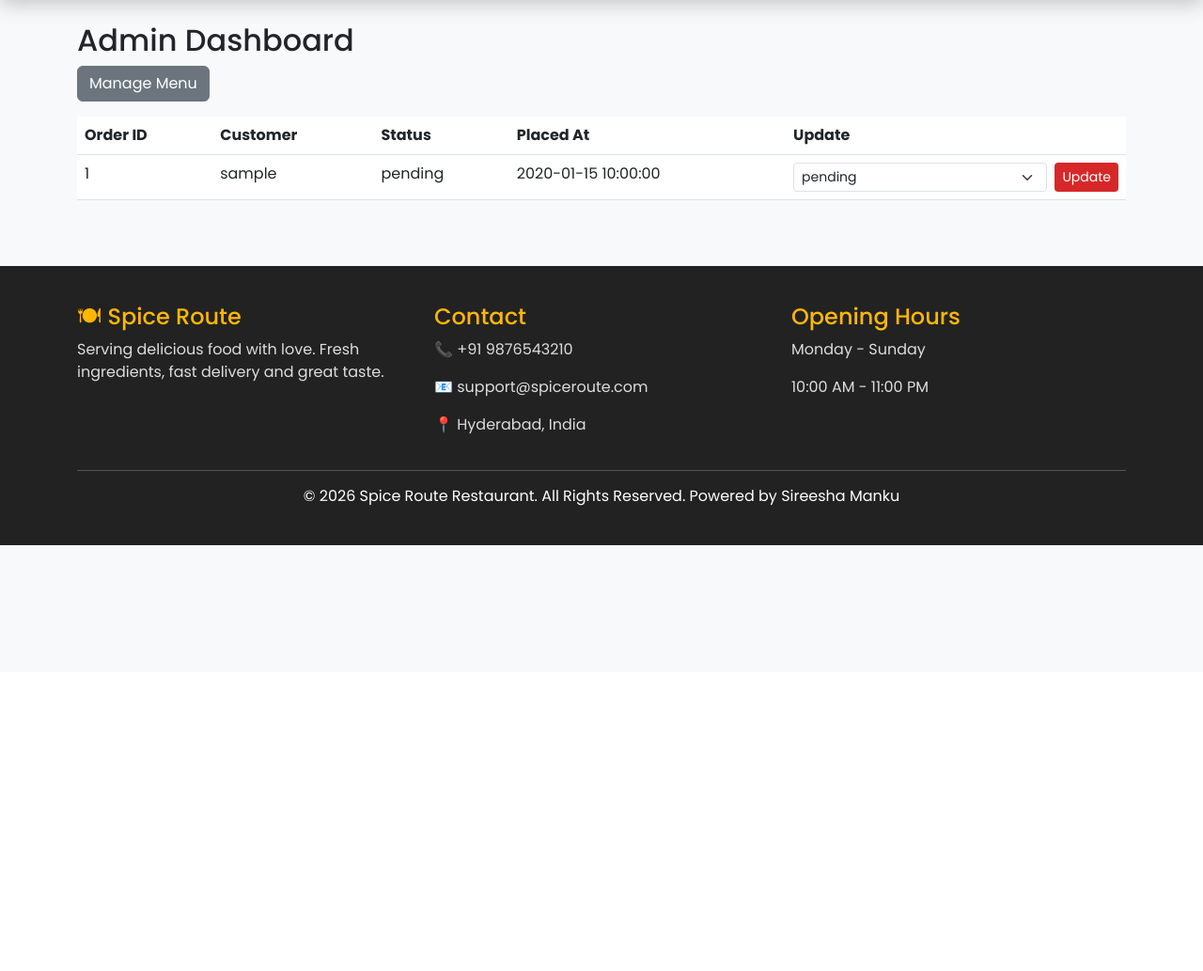
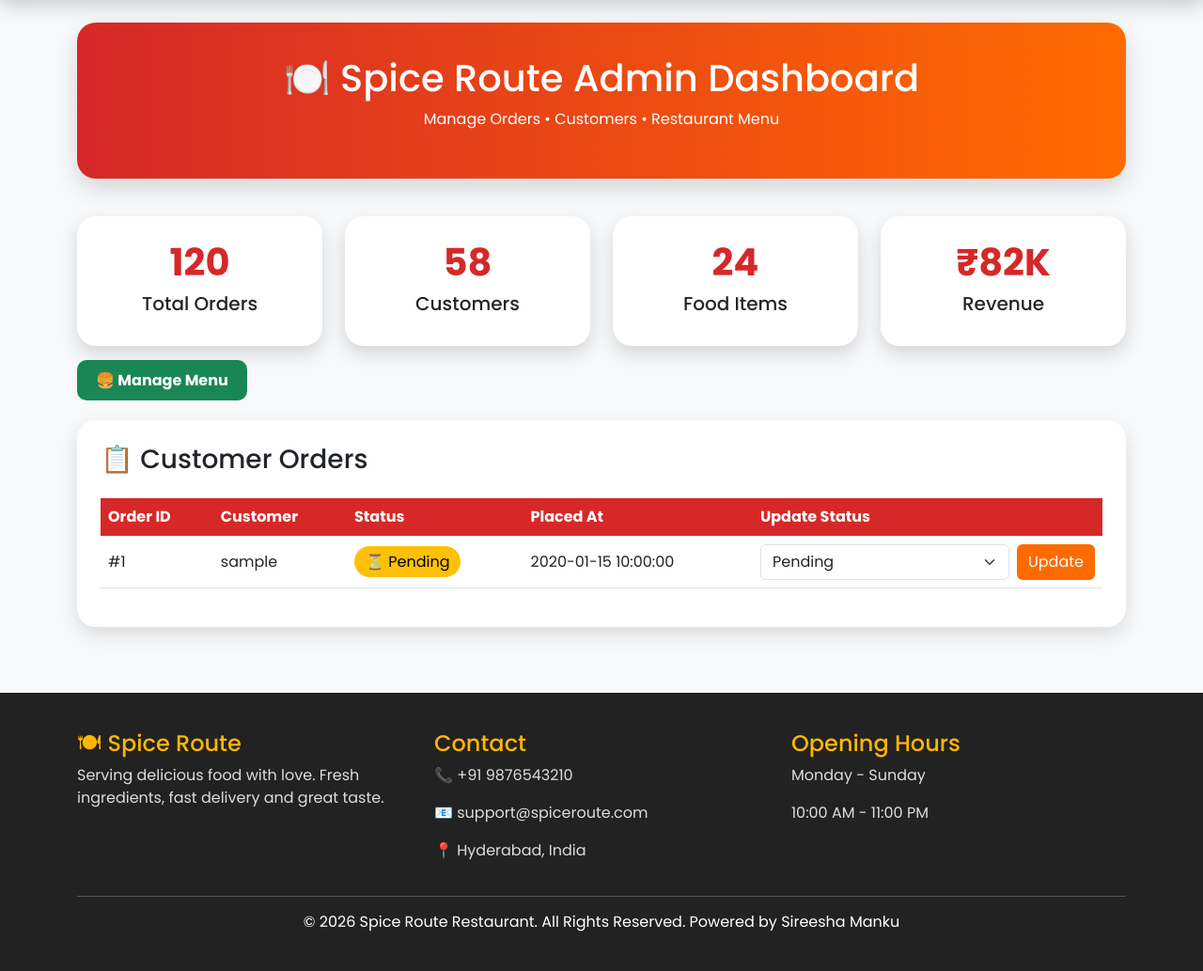
Before and after one commit to sireesha-droid/aws-production-restaurant-app, a Flask app: page /admin in a window 1280 px wide. Shown: the part 85-1118 px from the top of the page at 94% size. Before the commit the page ends 665 px from the top, so only its background shows below. Run offline with Flask 3, Linux system fonts and the light colour scheme; the visitor is signed in with stand-in values (Sample User, id 1); tables that the repository leaves empty hold one stand-in row (values such as "Sample post"); data that the repository does not hold is empty.

Commit message:
Update admin_dashboard.html

```diff
--- a/templates/admin_dashboard.html
+++ b/templates/admin_dashboard.html
@@ -1,32 +1,299 @@
 {% extends "base.html" %}
 {% block title %}Admin Dashboard - Spice Route{% endblock %}
+
 {% block content %}
-<h2>Admin Dashboard</h2>
-<a href="{{ url_for('admin_menu') }}" class="btn btn-secondary mb-3">Manage Menu</a>
-<table class="table">
+
+<style>
+
+.dashboard-banner{
+background:linear-gradient(90deg,#d62828,#ff6b00);
+color:white;
+padding:35px;
+border-radius:20px;
+margin-bottom:40px;
+text-align:center;
+box-shadow:0 10px 25px rgba(0,0,0,.15);
+}
+
+.stat-card{
+background:white;
+padding:25px;
+border-radius:20px;
+box-shadow:0 8px 20px rgba(0,0,0,.15);
+text-align:center;
+transition:.3s;
+margin-bottom:25px;
+}
+
+.stat-card:hover{
+transform:translateY(-8px);
+}
+
+.stat-card h2{
+font-size:40px;
+font-weight:bold;
+color:#d62828;
+}
+
+.table-card{
+background:white;
+padding:25px;
+border-radius:20px;
+box-shadow:0 8px 20px rgba(0,0,0,.12);
+margin-top:30px;
+}
+
+.table th{
+background:#d62828;
+color:white;
+}
+
+.form-select{
+min-width:150px;
+}
+
+.btn-update{
+background:#ff6b00;
+border:none;
+color:white;
+}
+
+.btn-update:hover{
+background:#e65100;
+}
+
+.manage-btn{
+background:#198754;
+color:white;
+font-weight:bold;
+border-radius:10px;
+padding:10px 20px;
+text-decoration:none;
+}
+
+.manage-btn:hover{
+background:#157347;
+color:white;
+}
+
+.status-pending{
+background:#ffc107;
+color:black;
+padding:5px 12px;
+border-radius:20px;
+}
+
+.status-preparing{
+background:#0dcaf0;
+color:white;
+padding:5px 12px;
+border-radius:20px;
+}
+
+.status-ready{
+background:#198754;
+color:white;
+padding:5px 12px;
+border-radius:20px;
+}
+
+.status-delivered{
+background:#6f42c1;
+color:white;
+padding:5px 12px;
+border-radius:20px;
+}
+
+</style>
+
+<div class="dashboard-banner">
+
+<h1>🍽️ Spice Route Admin Dashboard</h1>
+
+<p>Manage Orders • Customers • Restaurant Menu</p>
+
+</div>
+
+<div class="row">
+
+<div class="col-md-3">
+
+<div class="stat-card">
+
+<h2>120</h2>
+
+<h5>Total Orders</h5>
+
+</div>
+
+</div>
+
+<div class="col-md-3">
+
+<div class="stat-card">
+
+<h2>58</h2>
+
+<h5>Customers</h5>
+
+</div>
+
+</div>
+
+<div class="col-md-3">
+
+<div class="stat-card">
+
+<h2>24</h2>
+
+<h5>Food Items</h5>
+
+</div>
+
+</div>
+
+<div class="col-md-3">
+
+<div class="stat-card">
+
+<h2>₹82K</h2>
+
+<h5>Revenue</h5>
+
+</div>
+
+</div>
+
+</div>
+
+<div class="mb-4">
+
+<a href="{{ url_for('admin_menu') }}" class="manage-btn">
+
+🍔 Manage Menu
+
+</a>
+
+</div>
+
+<div class="table-card">
+
+<h3 class="mb-4">
+
+📋 Customer Orders
+
+</h3>
+
+<table class="table table-hover align-middle">
+
 <thead>
-        <tr><th>Order ID</th><th>Customer</th><th>Status</th><th>Placed At</th><th>Update</th></tr>
+
+<tr>
+
+<th>Order ID</th>
+
+<th>Customer</th>
+
+<th>Status</th>
+
+<th>Placed At</th>
+
+<th>Update Status</th>
+
+</tr>
+
 </thead>
+
 <tbody>
+
 {% for order in orders %}
+
 <tr>
-            <td>{{ order.id }}</td>
+
+<td>#{{ order.id }}</td>
+
 <td>{{ order.username }}</td>
-            <td>{{ order.status }}</td>
+
+<td>
+
+{% if order.status=="pending" %}
+
+<span class="status-pending">
+
+⏳ Pending
+
+</span>
+
+{% elif order.status=="preparing" %}
+
+<span class="status-preparing">
+
+👨‍🍳 Preparing
+
+</span>
+
+{% elif order.status=="ready" %}
+
+<span class="status-ready">
+
+✅ Ready
+
+</span>
+
+{% else %}
+
+<span class="status-delivered">
+
+🚚 Delivered
+
+</span>
+
+{% endif %}
+
+</td>
+
 <td>{{ order.created_at }}</td>
+
 <td>
-                <form method="POST" action="{{ url_for('update_order_status', order_id=order.id) }}" class="d-flex gap-2">
-                    <select name="status" class="form-select form-select-sm">
-                        <option value="pending">pending</option>
-                        <option value="preparing">preparing</option>
-                        <option value="ready">ready</option>
-                        <option value="delivered">delivered</option>
+
+<form
+method="POST"
+action="{{ url_for('update_order_status', order_id=order.id) }}"
+class="d-flex gap-2">
+
+<select
+name="status"
+class="form-select">
+
+<option value="pending">Pending</option>
+
+<option value="preparing">Preparing</option>
+
+<option value="ready">Ready</option>
+
+<option value="delivered">Delivered</option>
+
 </select>
-                    <button type="submit" class="btn btn-sm btn-primary">Update</button>
+
+<button
+class="btn btn-update">
+
+Update
+
+</button>
+
 </form>
+
 </td>
+
 </tr>
+
 {% endfor %}
+
 </tbody>
+
 </table>
+
+</div>
+
 {% endblock %}
```
Lines whose indentation alone changed are shown as unchanged.
